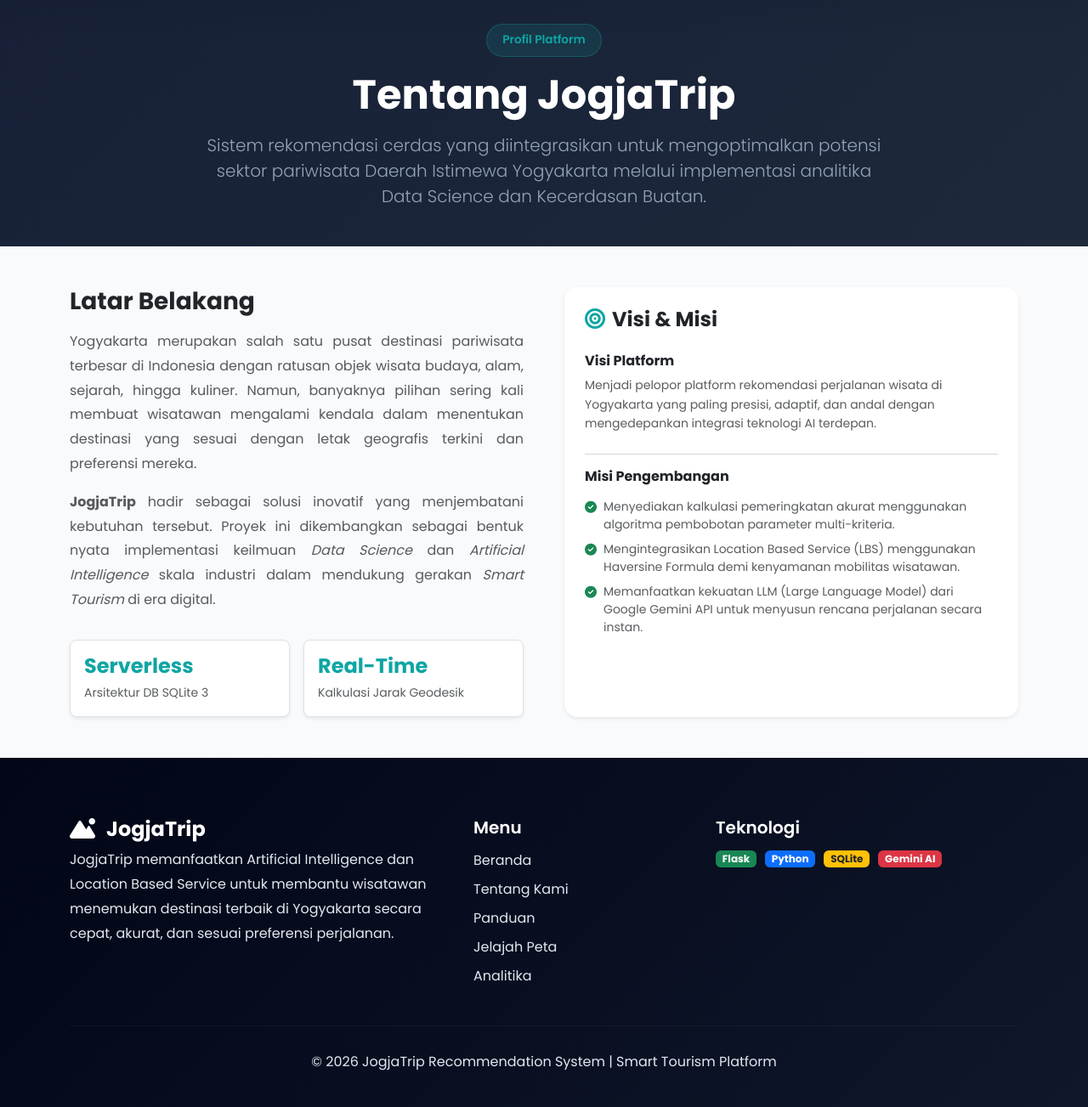
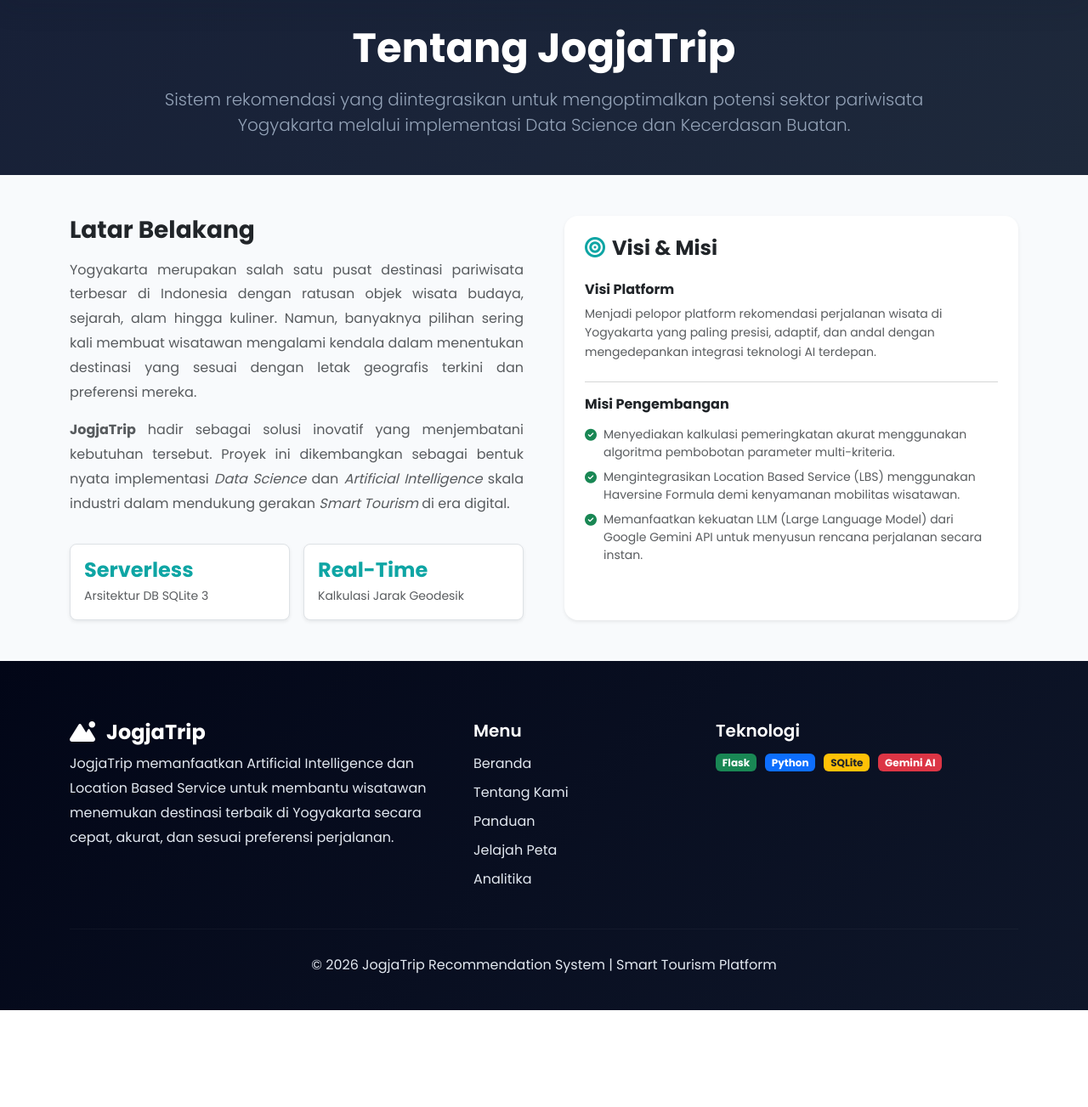
Before and after one commit to zkyy484/jogjatrip_recomender, a Flask app: page /about in a window 1280 px wide. Shown: the part 58-1361 px from the top of the page at 85% size. After the commit the page ends 1247 px from the top, so only its background shows below. Run offline with Flask 3, Linux system fonts and the light colour scheme; some libraries are stand-ins or nearby versions.

Commit message:
Update tampilan halaman templates

```diff
--- a/templates/about.html
+++ b/templates/about.html
@@ -4,10 +4,9 @@
 {% block content %}
 <div class="py-4 text-center" style="background: linear-gradient(135deg, #172037 0%, #1E293B 100%); color: #ffffff;">
     <div class="container py-1">
-        <span class="section-badge mb-3" style="background: rgba(14, 165, 164, 0.15); color: #0EA5A4; border: 1px solid rgba(14, 165, 164, 0.3);">Profil Platform</span>
         <h1 class="display-5 fw-bold mb-3">Tentang JogjaTrip</h1>
-        <p class="lead mx-auto text-alt" style="max-width: 800px; color: #94A3B8;">
-            Sistem rekomendasi cerdas yang diintegrasikan untuk mengoptimalkan potensi sektor pariwisata Daerah Istimewa Yogyakarta melalui implementasi analitika Data Science dan Kecerdasan Buatan.
+        <p class="lead mx-auto text-alt" style="max-width: 1000px; color: #94A3B8;">
+            Sistem rekomendasi yang diintegrasikan untuk mengoptimalkan potensi sektor pariwisata Yogyakarta melalui implementasi Data Science dan Kecerdasan Buatan.
     </div>
 </div>
 
@@ -16,10 +15,10 @@
         <div class="col-lg-6">
             <h3 class="fw-bold mb-3 text-dark">Latar Belakang</h3>
             <p class="text-muted" style="line-height: 1.8; text-align: justify;">
-                Yogyakarta merupakan salah satu pusat destinasi pariwisata terbesar di Indonesia dengan ratusan objek wisata budaya, alam, sejarah, hingga kuliner. Namun, banyaknya pilihan sering kali membuat wisatawan mengalami kendala dalam menentukan destinasi yang sesuai dengan letak geografis terkini dan preferensi mereka.
+                Yogyakarta merupakan salah satu pusat destinasi pariwisata terbesar di Indonesia dengan ratusan objek wisata budaya, sejarah, alam hingga kuliner. Namun, banyaknya pilihan sering kali membuat wisatawan mengalami kendala dalam menentukan destinasi yang sesuai dengan letak geografis terkini dan preferensi mereka.
             </p>
             <p class="text-muted" style="line-height: 1.8; text-align: justify;">
-                <strong>JogjaTrip</strong> hadir sebagai solusi inovatif yang menjembatani kebutuhan tersebut. Proyek ini dikembangkan sebagai bentuk nyata implementasi keilmuan <em>Data Science</em> dan <em>Artificial Intelligence</em> skala industri dalam mendukung gerakan <em>Smart Tourism</em> di era digital.
+                <strong>JogjaTrip</strong> hadir sebagai solusi inovatif yang menjembatani kebutuhan tersebut. Proyek ini dikembangkan sebagai bentuk nyata implementasi <em>Data Science</em> dan <em>Artificial Intelligence</em> skala industri dalam mendukung gerakan <em>Smart Tourism</em> di era digital.
             </p>
 
             <div class="row g-3 mt-3">
--- a/templates/index.html
+++ b/templates/index.html
@@ -166,7 +166,7 @@
                                     onclick="getLocation()"
                                     class="btn btn-outline-success">
 
-                                    📍 Mengambil lokasi GPS
+                                    Mengambil lokasi GPS
 
                                 </button>
 
@@ -175,7 +175,7 @@
                                     class="btn btn-success"
                                     id="searchButton">
 
-                                    🔍 Cari Wisata
+                                    Cari Wisata
 
                                 </button>
 
--- a/templates/map.html
+++ b/templates/map.html
@@ -6,10 +6,9 @@
 
 <div class="py-4 text-center" style="background: linear-gradient(135deg, #172037 0%, #1E293B 100%); color: #ffffff;">
     <div class="container py-1">
-        <span class="section-badge mb-3" style="background: rgba(14, 165, 164, 0.15); color: #0EA5A4; border: 1px solid rgba(14, 165, 164, 0.3);">Peta Sebaran Destinasi</span>
-        <h1 class="display-5 fw-bold mb-3">Peta Destinasi Wisata</h1>
+        <h1 class="display-5 fw-bold mb-3">Eksplorasi Peta JogjaTrip</h1>
         <p class="lead mx-auto text-alt" style="max-width: 800px; color: #94A3B8;">
-            Eksplorasi persebaran geografis seluruh objek wisata di Yogyakarta secara spasial dan interaktif.
+            Temukan persebaran geografis seluruh objek wisata secara real-time untuk mempermudah perencanaan perjalanan Anda yang efisien dan terintegrasi.
         </p>
     </div>
 </div>
```
Also changed, not shown: templates/analytics.html (+3 -4 lines), templates/panduan.html (+3 -4 lines).
